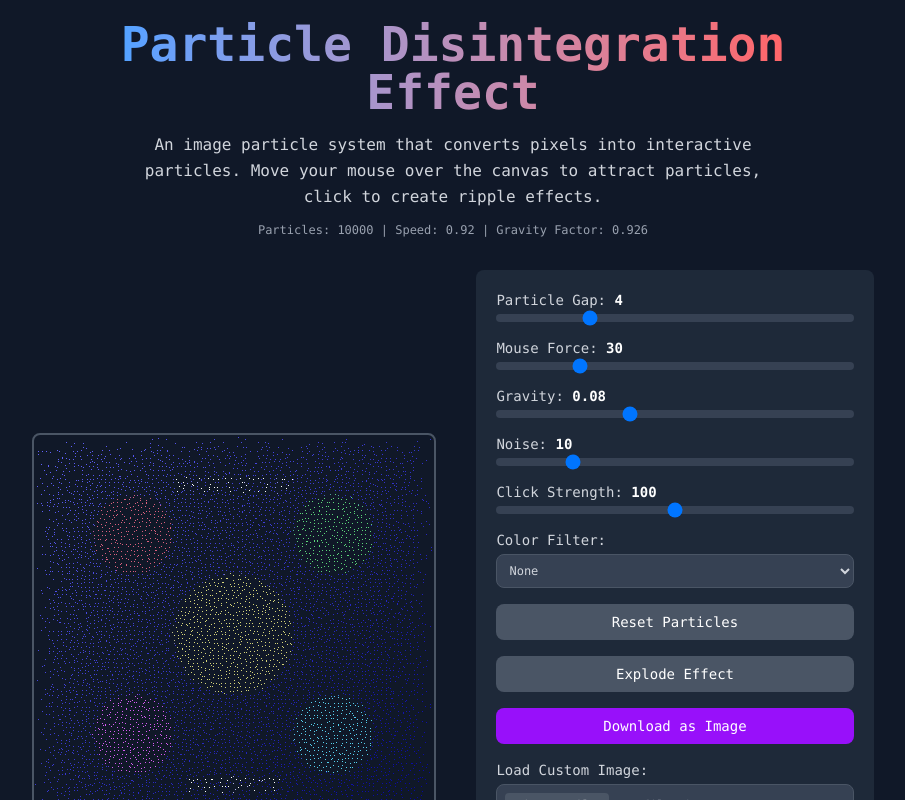
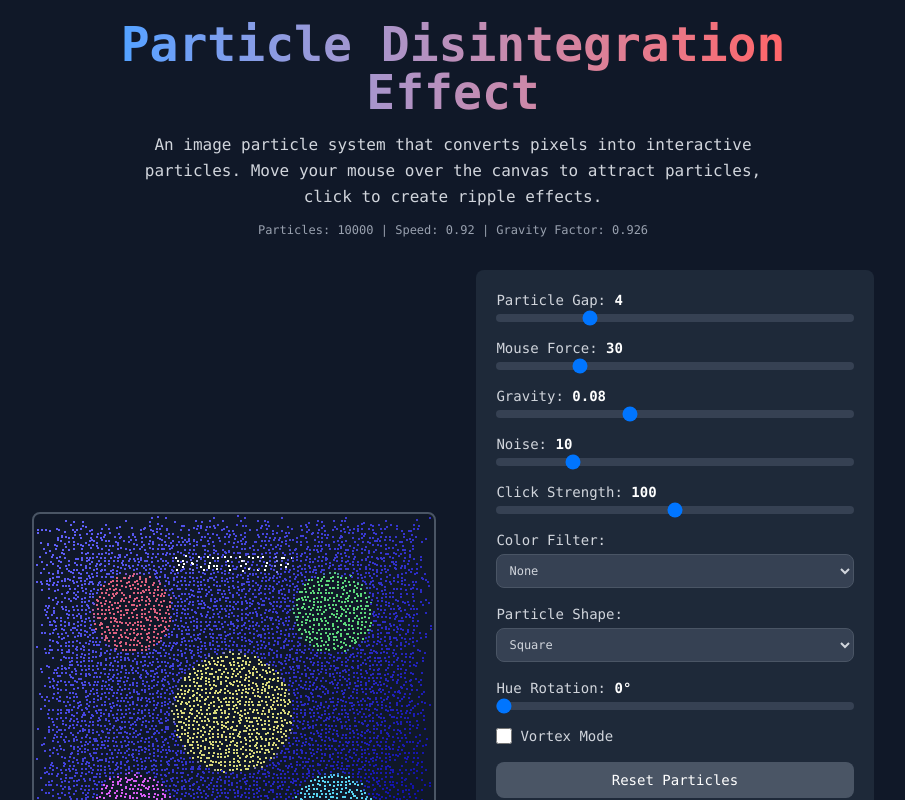
Before and after one commit to JovitaPaul/particleFx, a React (Vite) app: page / in a window 1280 px wide. Shown: the top 800 px of the page, without its empty margins (187-1092 px from the left). Built offline with nearby package versions, Linux system fonts and the light colour scheme.

Commit message:
rotation and shape optoin added

```diff
--- a/src/components/ParticleApp.jsx
+++ b/src/components/ParticleApp.jsx
@@ -11,7 +11,10 @@ const ParticleApp = () => {
     gravity: 0.08,
     noise: 10,
     clickStrength: 100,
-    filter: 'none'
+    filter: 'none',
+    particleShape: 'square',
+    hueRotation: 0,
+    vortexMode: false
   });
 
   // Default image URL
--- a/src/components/ParticleCanvas.jsx
+++ b/src/components/ParticleCanvas.jsx
@@ -19,6 +19,38 @@ const applyFilter = (color, filter) => {
   }
 };
 
+// Helper function to draw particles
+const drawParticle = (ctx, particle, origin, config) => {
+  ctx.fillStyle = `hsl(${config.hueRotation}, 100%, 50%)`;
+
+  const filteredColor = applyFilter(origin.color, config.filter);
+  ctx.fillStyle = `rgba(${filteredColor[0]}, ${filteredColor[1]}, ${filteredColor[2]}, ${filteredColor[3] / 255})`;
+
+  const x = Math.floor(particle.x);
+  const y = Math.floor(particle.y);
+  const size = config.particleGap / 2;
+
+  switch (config.particleShape) {
+    case 'circle':
+      ctx.beginPath();
+      ctx.arc(x, y, size, 0, Math.PI * 2);
+      ctx.fill();
+      break;
+    case 'triangle':
+      ctx.beginPath();
+      ctx.moveTo(x, y - size);
+      ctx.lineTo(x + size, y + size);
+      ctx.lineTo(x - size, y + size);
+      ctx.closePath();
+      ctx.fill();
+      break;
+    case 'square':
+    default:
+      ctx.fillRect(x - size / 2, y - size / 2, size, size);
+      break;
+  }
+};
+
 const ParticleCanvas = ({
   config,
   onParticlesInit,
@@ -30,6 +62,7 @@ const ParticleCanvas = ({
   const particlesRef = useRef([]);
   const originsRef = useRef([]);
   const mouseRef = useRef({ x: 0, y: 0, active: false });
+  const vortexRef = useRef({ x: 0, y: 0, active: false });
   const animationIdRef = useRef(null);
   const imageRef = useRef(null);
 
@@ -139,6 +172,19 @@ const ParticleCanvas = ({
 
       // Mouse interaction
       if (mouse.active) {
+        if (config.vortexMode) {
+          const vdx = particle.x - vortexRef.current.x;
+          const vdy = particle.y - vortexRef.current.y;
+          const vdist = Math.sqrt(vdx * vdx + vdy * vdy);
+          if (vdist > 0) {
+            const angle = Math.atan2(vdy, vdx);
+            const force = 1 / vdist;
+            particle.vx += Math.cos(angle + Math.PI / 2) * force;
+            particle.vy += Math.sin(angle + Math.PI / 2) * force;
+            particle.vx -= (vdx / vdist) * force * 0.1;
+            particle.vy -= (vdy / vdist) * force * 0.1;
+          }
+        } else {
           const mdx = particle.x - mouse.x;
           const mdy = particle.y - mouse.y;
           const mdist = Math.sqrt(mdx * mdx + mdy * mdy);
@@ -147,6 +193,7 @@ const ParticleCanvas = ({
             const mforce = config.mouseForce / mdist;
             particle.vx += (mdx / mdist) * mforce * speed;
             particle.vy += (mdy / mdist) * mforce * speed;
+          }
         }
       }
 
@@ -182,9 +229,7 @@ const ParticleCanvas = ({
 
       // Draw particle
       if (!particle.isHidden) {
-        const filteredColor = applyFilter(origin.color, config.filter);
-        ctx.fillStyle = `rgba(${filteredColor[0]}, ${filteredColor[1]}, ${filteredColor[2]}, ${filteredColor[3] / 255})`;
-        ctx.fillRect(Math.floor(particle.x), Math.floor(particle.y), 1, 1);
+        drawParticle(ctx, particle, origin, config);
       }
     }
 
@@ -239,12 +284,19 @@ const ParticleCanvas = ({
 
   const handleMouseOut = useCallback(() => {
     mouseRef.current.active = false;
+    vortexRef.current.active = false;
   }, []);
 
   const handleClick = useCallback((e) => {
     const rect = canvasRef.current.getBoundingClientRect();
     const clickX = e.clientX - rect.left;
     const clickY = e.clientY - rect.top;
+
+    if (config.vortexMode) {
+      vortexRef.current.x = clickX;
+      vortexRef.current.y = clickY;
+      vortexRef.current.active = true;
+    } else {
       const particles = particlesRef.current;
 
       // Apply click force to all particles
@@ -260,7 +312,8 @@ const ParticleCanvas = ({
           particle.vy += (dy / distance) * force * 0.1;
         }
       }
-  }, [config.clickStrength]);
+    }
+  }, [config.clickStrength, config.vortexMode]);
 
   // Load image effect
   useEffect(() => {
--- a/src/components/ParticleControl.jsx
+++ b/src/components/ParticleControl.jsx
@@ -112,6 +112,48 @@ const ParticleControls = ({
         </select>
       </div>
 
+      <div className="flex flex-col gap-1">
+        <label className="text-sm text-gray-300">
+          Particle Shape:
+        </label>
+        <select
+          value={config.particleShape}
+          onChange={(e) => handleSliderChange('particleShape', e.target.value)}
+          className="p-2 bg-gray-700 border border-gray-600 rounded-lg text-gray-300 text-xs"
+        >
+          <option value="square">Square</option>
+          <option value="circle">Circle</option>
+          <option value="triangle">Triangle</option>
+        </select>
+      </div>
+
+      <div className="flex flex-col gap-1">
+        <label className="text-sm text-gray-300">
+          Hue Rotation: <span className="font-bold text-white">{config.hueRotation}°</span>
+        </label>
+        <input
+          type="range"
+          min="0"
+          max="360"
+          value={config.hueRotation}
+          onChange={(e) => handleSliderChange('hueRotation', parseInt(e.target.value))}
+          className="w-full h-2 bg-gray-700 rounded-lg appearance-none cursor-pointer slider"
+        />
+      </div>
+
+      <div className="flex items-center gap-2">
+        <input
+          type="checkbox"
+          id="vortexMode"
+          checked={config.vortexMode}
+          onChange={(e) => onConfigChange({ ...config, vortexMode: e.target.checked })}
+          className="w-4 h-4 bg-gray-700 border-gray-600 rounded-lg cursor-pointer"
+        />
+        <label htmlFor="vortexMode" className="text-sm text-gray-300 cursor-pointer">
+          Vortex Mode
+        </label>
+      </div>
+
       <button
         onClick={onReset}
         className="px-5 py-2 bg-gray-600 text-white border-none rounded-lg cursor-pointer font-mono text-sm transition-colors duration-300 hover:bg-gray-500 active:bg-gray-400"
```
Lines whose indentation alone changed are shown as unchanged.
